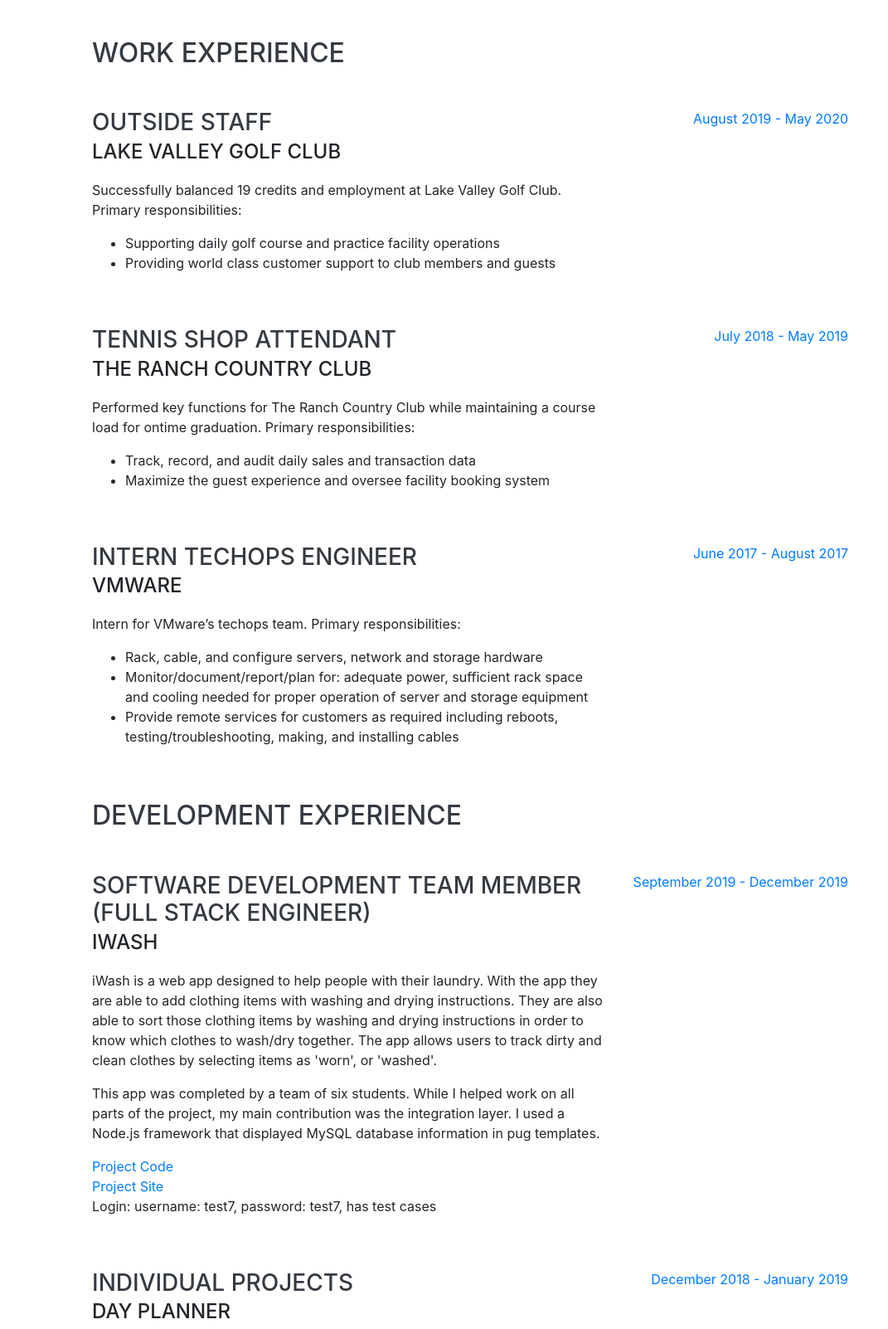
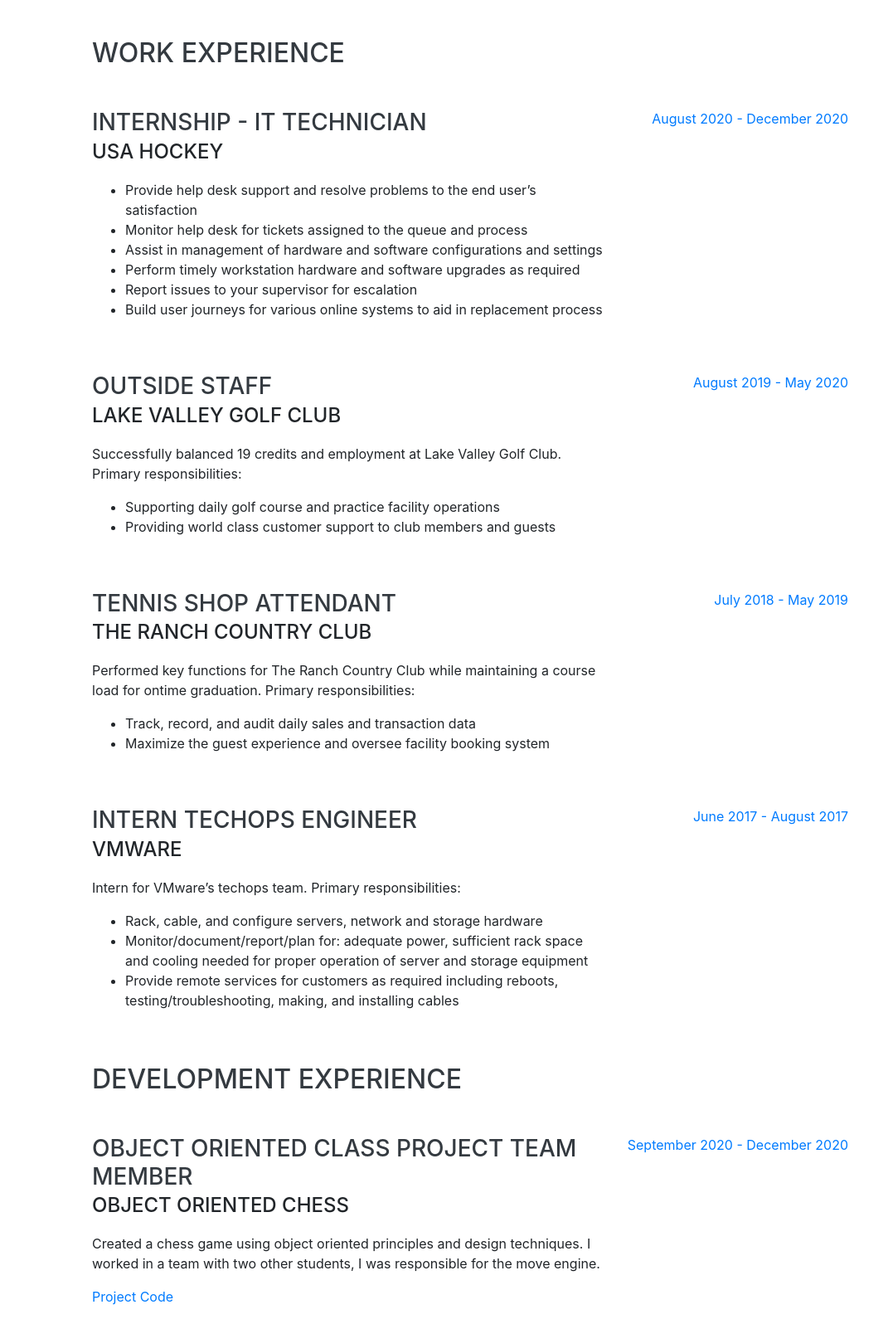
Before and after one commit to jakeshay/jakeshay.github.io, a website with bundled scripts: page index.html in a window 1280 px wide. Shown: the part 804-2406 px from the top of the page at 83% size, without its empty margins (209-1280 px from the left). Built offline with nearby package versions, Linux system fonts and the light colour scheme; a web font is replaced by a local one.

Commit message:
revisions

```diff
--- a/index.html
+++ b/index.html
@@ -70,9 +70,9 @@
         <div class="subheading mb-5">725 Arapahoe Ave Apt. 201 · Boulder, CO 80302 · (206) 313-1318 ·
           <a href="mailto:name@email.com">jakedshay@gmail.com</a>
         </div>
-        <p class="lead mb-5">I am a student at CU Boulder about to enter my final semester. In December I'll be graduating with a Computer Science degree, along with minors in Philosophy and Business. I am originally from just outside Seattle, Wa, however my family relocated to the San Francisco Bay Area just before entering high school. Whether it's learning in the classroom, developing apps, or playing on the golf course, I take pride in pushing myself both mentally and physically.</p>
+        <p class="lead mb-5">I am a student at CU Boulder about to enter my final semester. In May I'll be graduating with a Computer Science degree, along with minors in Philosophy and Business. I am originally from just outside Seattle, Wa, however my family relocated to the San Francisco Bay Area just before entering high school. Whether it's learning in the classroom, developing apps, or playing on the golf course, I take pride in pushing myself both mentally and physically.</p>
         <p class="lead mb-5">I am proficient in several languages including: Objective c, javascript, python, and SQL. My main development experience consists of web applications, both on my own and in a team. I’m passionate about learning new concepts, and working my way through projects of all kinds. I'm excited to pursue a position in full stack engineering.</p>
-        <a href="JakeShayResume2020 (1).pdf" download>Download CV</a>
+        <a href="JakeShayResume2020.pdf" download>Download CV</a>
         <br>
         <br>
         <div class="social-icons">
@@ -91,6 +91,23 @@
     <section class="resume-section p-3 p-lg-5 d-flex justify-content-center" id="experience">
       <div class="w-100">
         <h2 class="mb-5">Work Experience</h2>
+        <div class="resume-item d-flex flex-column flex-md-row justify-content-between mb-5">
+          <div class="resume-content">
+            <h3 class="mb-0">Internship - IT Technician</h3>
+            <div class="subheading mb-3">USA Hockey</div>
+            <ul>
+              <li>Provide help desk support and resolve problems to the end user’s satisfaction</li>
+              <li>Monitor help desk for tickets assigned to the queue and process</li>
+              <li>Assist in management of hardware and software configurations and settings</li>
+              <li>Perform timely workstation hardware and software upgrades as required</li>
+              <li>Report issues to your supervisor for escalation</li>
+              <li>Build user journeys for various online systems to aid in replacement process</li>
+            </ul>
+          </div>
+          <div class="resume-date text-md-right">
+            <span class="text-primary">August 2020 - December 2020</span>
+          </div>
+        </div>
         <div class="resume-item d-flex flex-column flex-md-row justify-content-between mb-5">
           <div class="resume-content">
             <h3 class="mb-0">Outside Staff</h3>
@@ -136,6 +153,18 @@
         </div>
 
         <h2 class="mb-5">Development Experience</h2>
+        <div class="resume-item d-flex flex-column flex-md-row justify-content-between mb-5">
+          <div class="resume-content">
+            <h3 class="mb-0">Object Oriented Class Project Team Member</h3>
+            <div class="subheading mb-3">Object Oriented Chess</div>
+            <p>Created a chess game using object oriented principles and design techniques. I worked in a team with two other students, I was responsible for the move engine.</p>
+
+            <a href="https://github.com/jakeshay/Object-Oriented-Chess">Project Code</a>
+          </div>
+          <div class="resume-date text-md-right">
+            <span class="text-primary">September 2020 - December 2020</span>
+          </div>
+        </div>
         <div class="resume-item d-flex flex-column flex-md-row justify-content-between mb-5">
           <div class="resume-content">
             <h3 class="mb-0">Software Development Team Member (Full Stack Engineer)</h3>
```
Also changed, not shown: README.md, 3 other files.
